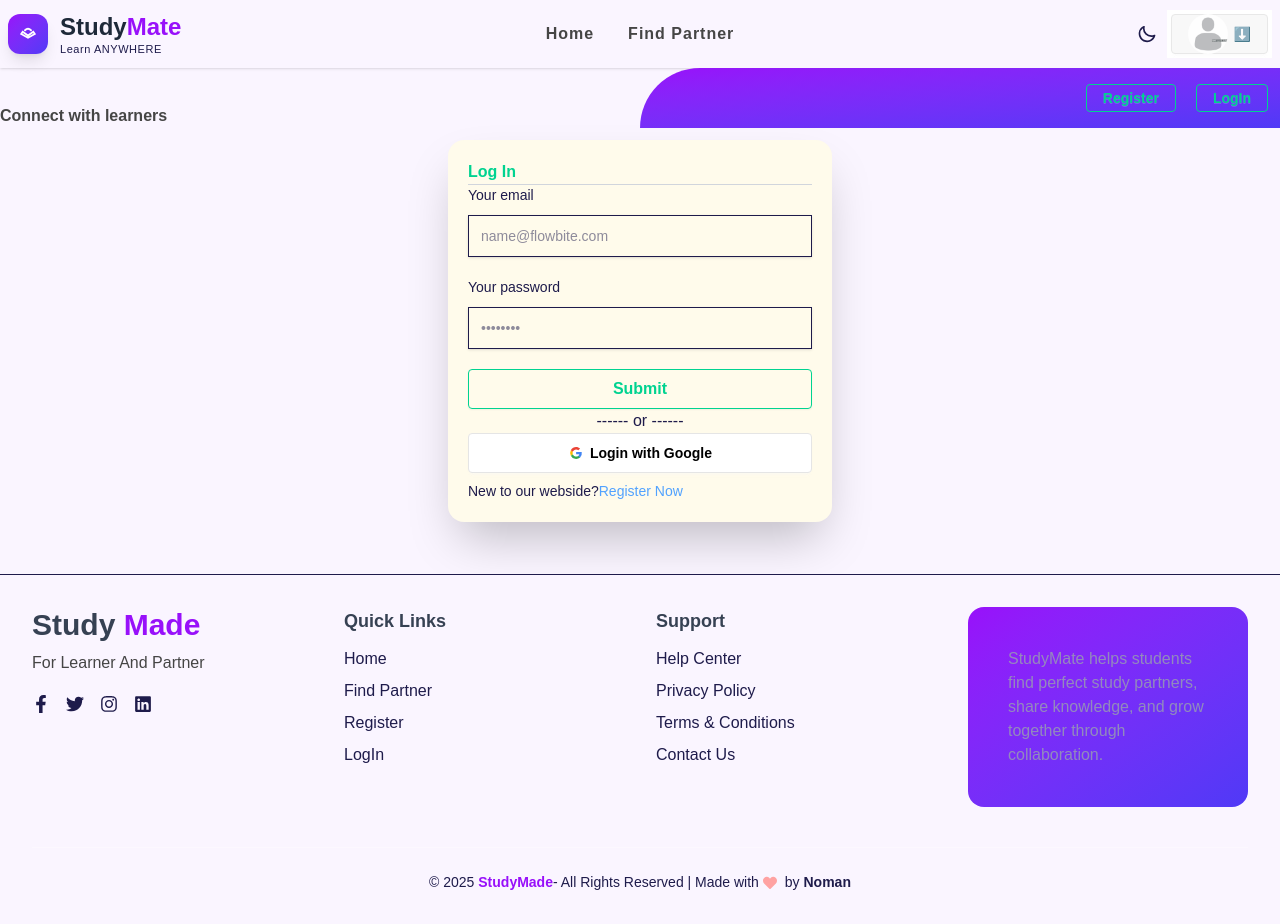
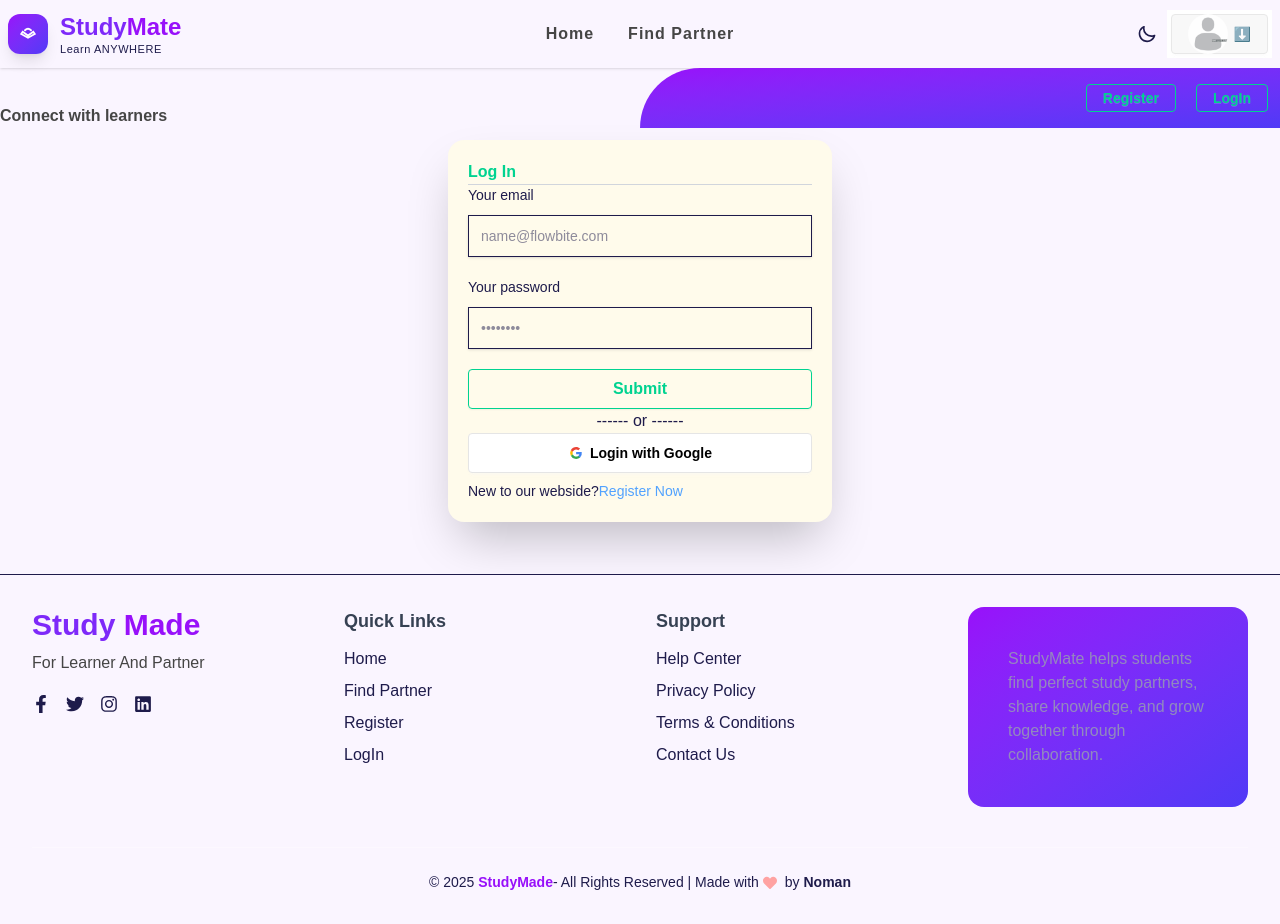
Before and after one commit to aanoman271/study-mate-client, a React (Vite) app: page /login in a window 1280 px wide. Built offline with nearby package versions, Linux system fonts and the light colour scheme; no server answers.

Commit message:
logo color change

```diff
--- a/src/components/Fotter.jsx
+++ b/src/components/Fotter.jsx
@@ -14,7 +14,7 @@ const Footer = () => {
       <div className="max-w-7xl mx-auto p-8">
         <div className="grid grid-cols-1 md:grid-cols-4 gap-8">
           <div>
-            <h2 className="text-3xl font-bold text-gray-700">
+            <h2 className="text-3xl font-bold text-[#7e29f9]">
               Study <span className="text-purple-600">Made</span>
             </h2>
             <p className="text-secondary mt-2 font-medium">
--- a/src/components/Logo.jsx
+++ b/src/components/Logo.jsx
@@ -24,7 +24,7 @@ const Logo = () => {
       </div>
 
       <div class="leading-tight">
-        <h1 class="text-2xl font-bold text-gray-800 text-[gradient-to-b from-indigo-400 to-indigo-700] ">
+        <h1 class="text-2xl font-bold text-[#7e29f9] text-[gradient-to-b from-indigo-400 to-indigo-700] ">
           Study<span class="text-purple-600">Mate</span>
         </h1>
         <p
```
